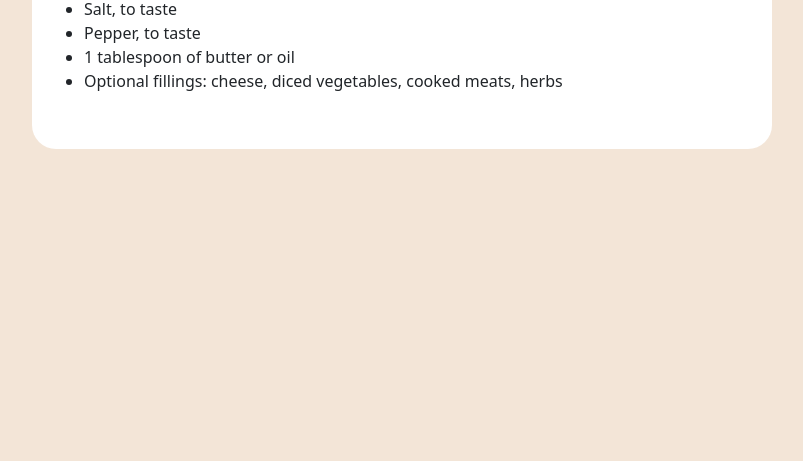
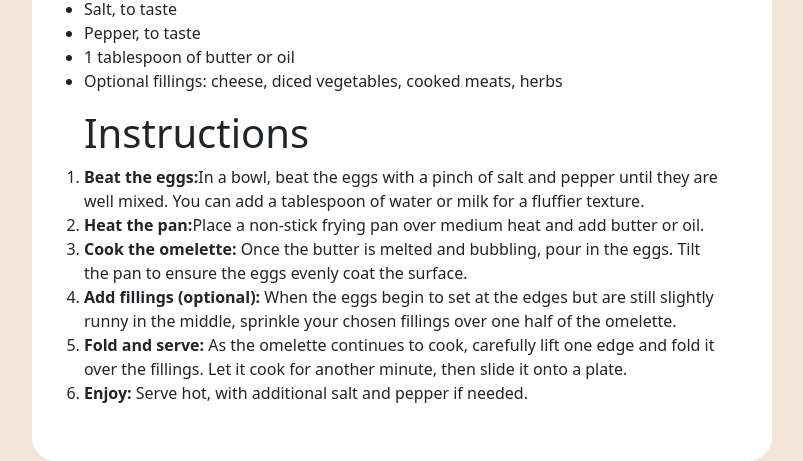
Before and after one commit to NikaNagervadze/Test-project, a plain HTML site: page index.html in a window 1280 px wide. Shown: the part 687-1148 px from the top of the page, without its empty margins (238-1041 px from the left). Before the commit the page ends 836 px from the top, so only its background shows below. Drawn offline with nearby package versions, Linux system fonts and the light colour scheme.

Commit message:
update
finished Instructions section

```diff
--- a/index.html
+++ b/index.html
@@ -18,7 +18,7 @@
         <!-- Start Of Header -->
         <header class="container">
             <div class="row justify-content-center ">
-                <img  src="assets/images/top-image.png" alt="">
+                <img src="assets/images/top-image.png" alt="">
             </div>
         </header>
         <!-- End Of Header -->
@@ -30,7 +30,8 @@
         <section class="container title">
             <div class="row">
                 <h1>Simple Omelette Recipe</h1>
-                <p>An easy and quick dish, perfect for any meal. This classic omelette combines beaten eggs cooked to perfection, optionally filled with your choice of cheese, vegetables, or meats.</p>
+                <p>An easy and quick dish, perfect for any meal. This classic omelette combines beaten eggs cooked to
+                    perfection, optionally filled with your choice of cheese, vegetables, or meats.</p>
             </div>
         </section>
 
@@ -44,7 +45,7 @@
                 <ul>
                     <li><strong>Total: Approximately 10 minutes</strong></li>
                     <li><strong>Preparation: 5 minutes</strong></li>
-                    <li><strong>Cooking:  5 minutes</strong></li>
+                    <li><strong>Cooking: 5 minutes</strong></li>
                 </ul>
             </div>
         </section>
@@ -72,7 +73,33 @@
 
         <section class="container instructions">
             <div class="row">
-
+                <h1>Instructions</h1>
+                <ol>
+                    <li>
+                        <strong>Beat the eggs:</strong>In a bowl, beat the eggs with a pinch of salt and pepper until
+                        they are well mixed. You can add a tablespoon of water or milk for a fluffier texture.
+                    </li>
+                    <li>
+                        <strong>Heat the pan:</strong>Place a non-stick frying pan over medium heat and add butter or
+                        oil.
+                    </li>
+                    <li>
+                        <strong>Cook the omelette:</strong>
+                        Once the butter is melted and bubbling, pour in the eggs. Tilt the pan to ensure the eggs evenly coat the surface.
+                    </li>
+                    <li>
+                        <strong>Add fillings (optional):</strong>
+                        When the eggs begin to set at the edges but are still slightly runny in the middle, sprinkle your chosen fillings over one half of the omelette.
+                    </li>
+                    <li>
+                        <strong>Fold and serve:</strong>
+                        As the omelette continues to cook, carefully lift one edge and fold it over the fillings. Let it cook for another minute, then slide it onto a plate.
+                    </li>
+                    <li>
+                        <strong>Enjoy:</strong>
+                        Serve hot, with additional salt and pepper if needed.
+                    </li>
+                </ol>
             </div>
         </section>
         <!-- End Of Instructions Sectiction -->
```
